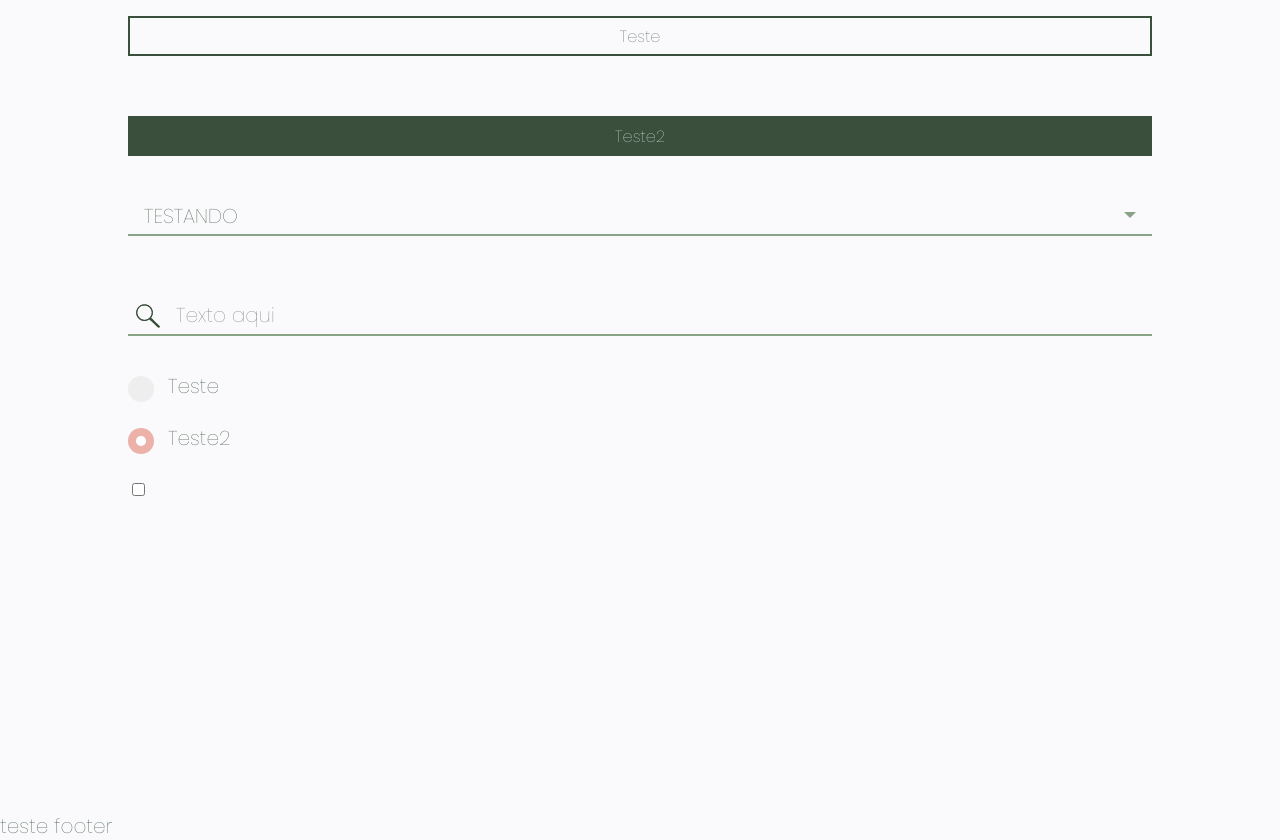
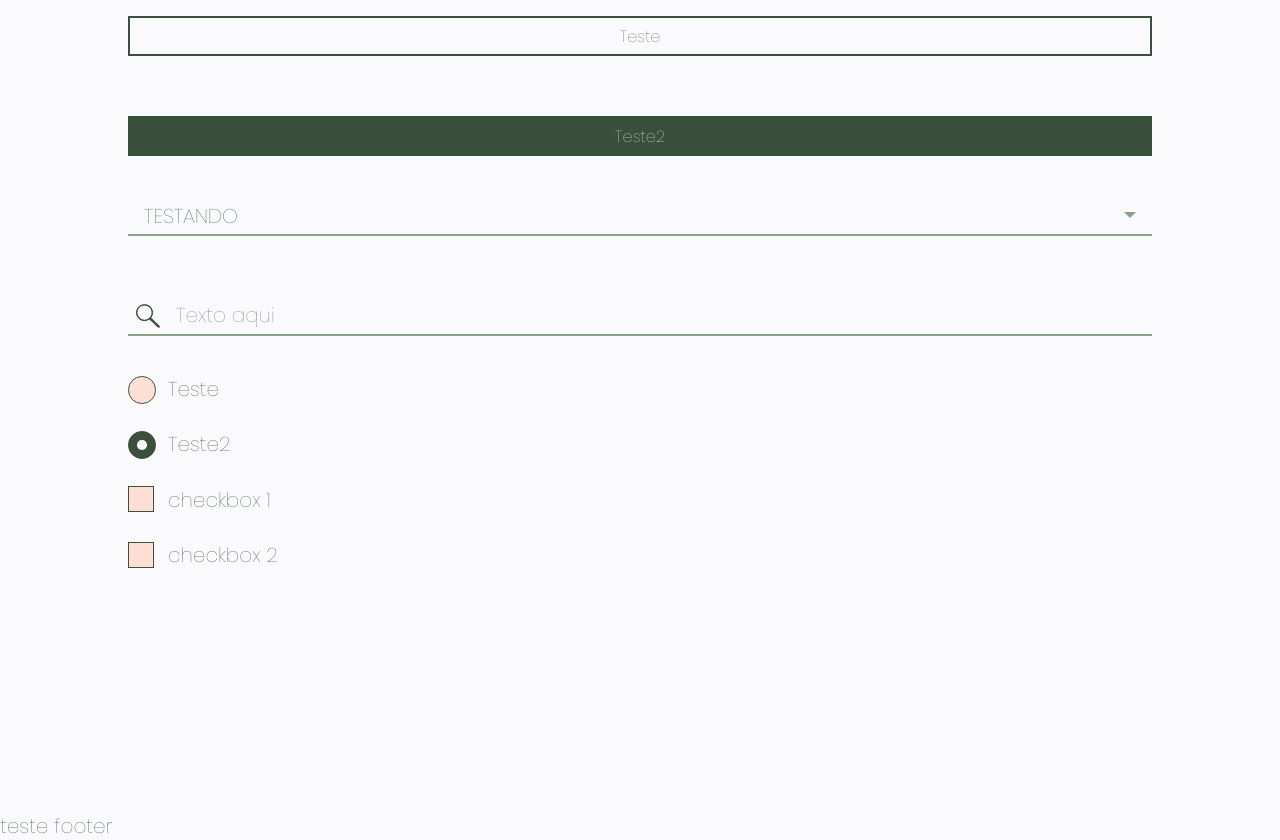
Before and after one commit to alenakano/plantIndex-frontend, a website: page styleDoc/form.html in a window 1280 px wide. Shown: the part 86-926 px from the top of the page. Drawn offline with nearby package versions, Linux system fonts and the light colour scheme; files that its build step writes are made by us from their sources.

Commit message:
Radio colors and checkbox.

```diff
--- a/styleDoc/form.html
+++ b/styleDoc/form.html
@@ -12,7 +12,7 @@
     <link rel="stylesheet" type="text/css" href="./css/component/select.css" />
     <link rel="stylesheet" type="text/css" href="./css/component/input.css"/>
     <link rel="stylesheet" type="text/css" href="./css/component/radio.css"/>
-
+    <link rel="stylesheet" type="text/css" href="./css/component/checkbox.css"/>
     <title>Form</title>
   </head>
   <body>
@@ -72,8 +72,14 @@
             <span class="radio__checkmark"></span>
           </label>
           <label class="checkbox">
+            checkbox 1
             <input type="checkbox" name="testando" class="checkbox__input">
-            <span class="checkmark"></span>
+            <span class="checkbox__checkmark"></span>
+          </label>
+          <label class="checkbox">
+            checkbox 2
+            <input type="checkbox" name="testando" class="checkbox__input">
+            <span class="checkbox__checkmark"></span>
           </label>
         </form>
       </main>
--- a/styleDoc/scss/_variables.scss
+++ b/styleDoc/scss/_variables.scss
@@ -17,25 +17,33 @@ $shilo: #ecb2a9;
 $watusi: #ffdfd4;
 
 // NAMED COLORS
-$font-deep-color: $cabbage-pont;
-$font-bright: $alabaster;
-$title-deep-color: $cabbage-pont;
-$title-bright-color: $envy;
+$background-menu-color: $alabaster;
+$border-bright-color: $envy;
 $border-color: $envy;
 $border-focus-color: $shilo;
 $button-background-transition-color: $envy;
 $button-color: $cabbage-pont;
+$button-color-font: $cabbage-pont;
 $button-transition-color: $shilo;
-$border-bright-color: $envy;
+$checkbox-active-color: $cabbage-pont;
+$checkbox-background-color: $watusi;
+$checkbox-border-color: $cabbage-pont;
+$checkbox-check-color: $alabaster;
+$checkbox-hover-color: $envy;
+$font-deep-color: $cabbage-pont;
+$font-bright: $alabaster;
 $icon-separator-color: $cabbage-pont;
-$background-menu-color: $alabaster;
-$button-color-font: $cabbage-pont;
 $mask: #68686BBB;
-$radio-color: $shilo;
+$radio-active-color: $cabbage-pont;
+$radio-border-color: $cabbage-pont;
+$radio-check-color: $alabaster;
+$radio-background-color: $watusi;
 $radio-hover-color: $envy;
 $select-selected-color: $watusi;
 $select-option-color: $envy;
 $shadow: 0.1rem 0.7rem 2rem -1rem $cabbage-pont;
+$title-deep-color: $cabbage-pont;
+$title-bright-color: $envy;
 
 /// FUNCTIONS
 @function calculateRem($size, $scale: 1) {
--- /dev/null
+++ b/styleDoc/scss/component/checkbox.scss
@@ -0,0 +1,58 @@
+@import '../variables';
+
+.checkbox {
+  display: block;
+  position: relative;
+  padding-left: 2.5rem;
+  margin-bottom: 2rem;
+  padding-top: 0.2rem;
+  cursor: pointer;
+  font-size: 1.25rem;
+  -webkit-user-select: none;
+  -moz-user-select: none;
+  -ms-user-select: none;
+  user-select: none;
+  &:hover input ~ .checkbox__checkmark {
+    border: 0.1rem solid $checkbox-hover-color;
+    background-color: $checkbox-hover-color;
+  }
+  & input {
+    position: absolute;
+    opacity: 0;
+    cursor: pointer;
+    height: 0;
+    width: 0;
+    &:checked {
+      & ~ .checkbox__checkmark {
+        border: 0.1rem solid $checkbox-border-color;
+        background-color: $checkbox-active-color;
+    }
+      & ~ .checkbox__checkmark:after {
+        display: block;
+      }
+    }
+  }
+  &__checkmark {
+    position: absolute;
+    top: 0;
+    left: 0;
+    height: 1.5rem;
+    width: 1.5rem;
+    border: 0.1rem solid $checkbox-border-color;
+    background-color: $checkbox-background-color;
+    &:after {
+      content: "";
+      position: absolute;
+      display: none;
+      top: 0.3rem;
+      left: 0.5rem;
+      width: 0.4rem;
+      height: 0.6rem;
+      border: solid $checkbox-check-color;
+      border-width: 0 0.18rem 0.1rem 0;
+      -webkit-transform: rotate(45deg);
+      -ms-transform: rotate(45deg);
+      transform: rotate(45deg);
+    }
+  }
+}
--- a/styleDoc/scss/component/radio.scss
+++ b/styleDoc/scss/component/radio.scss
@@ -5,15 +5,16 @@
   position: relative;
   padding-left: 2.5rem;
   margin-bottom: 2rem;
+  padding-top: 0.2rem;
   cursor: pointer;
   font-size: 1.25rem;
   & input {
     position: absolute;
-    z-index: 1;
     opacity: 0;
     cursor: pointer;
     &:checked ~ .radio__checkmark {
-        background-color: $radio-color;
+        background-color: $radio-active-color;
+        border: 0.1rem solid $radio-active-color;
         &:after {
           display: block;
         }
@@ -25,7 +26,8 @@
     left: 0;
     height: 1.6rem;
     width: 1.6rem;
-    background-color: #eee;
+    border: 0.1rem solid $radio-border-color;
+    background-color: $radio-background-color;
     border-radius: 50%;
     &:after {
       content: "";
@@ -36,12 +38,13 @@
       width: 0.6rem;
       height: 0.6rem;
       border-radius: 50%;
-      background: white;
+      background: $radio-check-color;
     }
   }
   &:hover {
     & input ~ .radio__checkmark {
       background-color: $radio-hover-color;
+      border: 0.1rem solid $radio-hover-color;
     }
   }
 }
```
